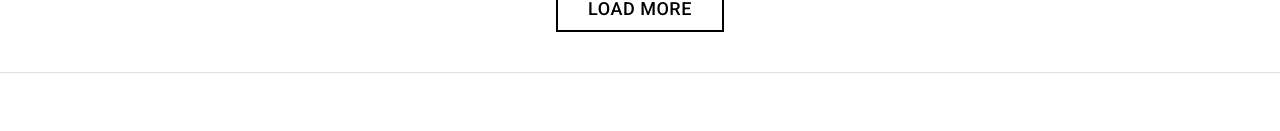
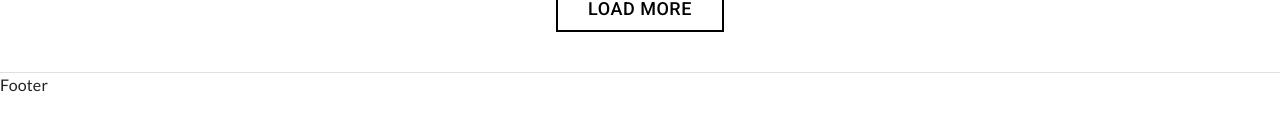
Before and after one commit to Azizkhuja/Exhibition, a React (Create React App) app: page / in a window 1280 px wide. Shown: the part 3440-3571 px from the top of the page. Built offline with nearby package versions, Linux system fonts and the light colour scheme.

Commit message:
APP-04 Crete footer

```diff
--- /dev/null
+++ b/src/components/Home/Footer/Footer.tsx
@@ -0,0 +1,5 @@
+const Footer = () => {
+  return <div>Footer</div>;
+};
+
+export default Footer;
--- a/src/components/Home/index.tsx
+++ b/src/components/Home/index.tsx
@@ -4,6 +4,7 @@ import Divider from "@mui/material/Divider";
 import Search from "./Search/Search";
 import { Box } from "@mui/material";
 import SearchMasonry from "./SearchMasonry/SearchMasonry";
+import Footer from "./Footer/Footer";
 
 const Home = () => {
   return (
@@ -14,6 +15,7 @@ const Home = () => {
       <Search />
       <SearchMasonry />
       <Divider />
+      <Footer />
       <Box sx={{ margin: 20 }}></Box>
     </>
   );
```
